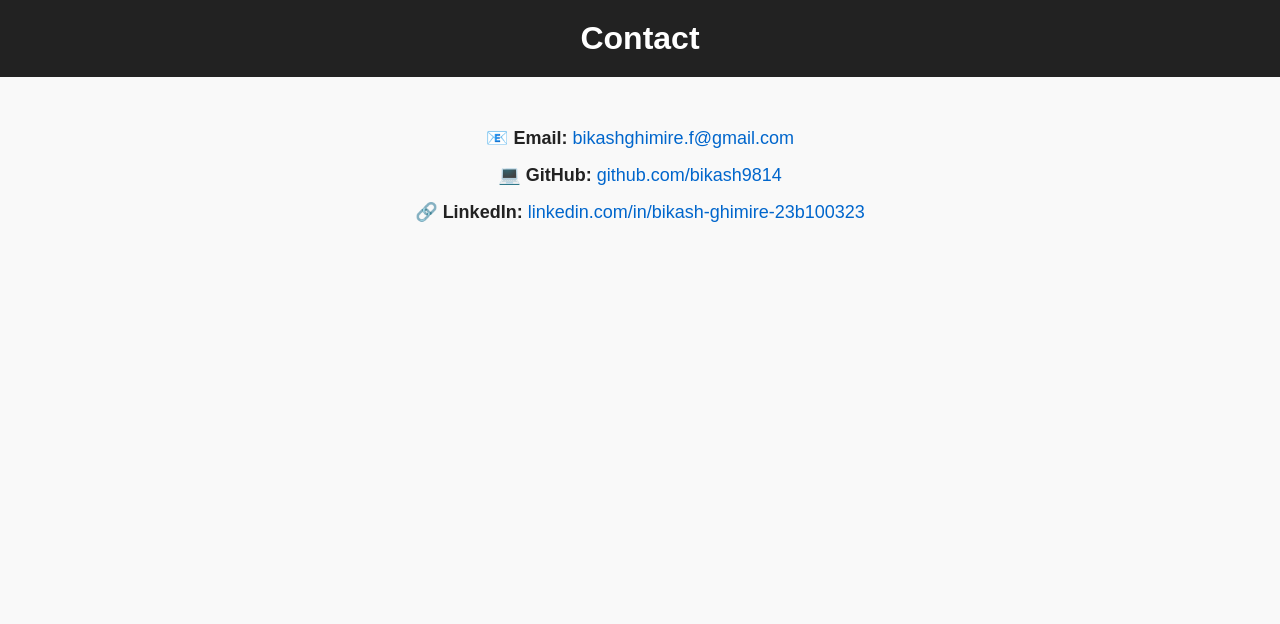
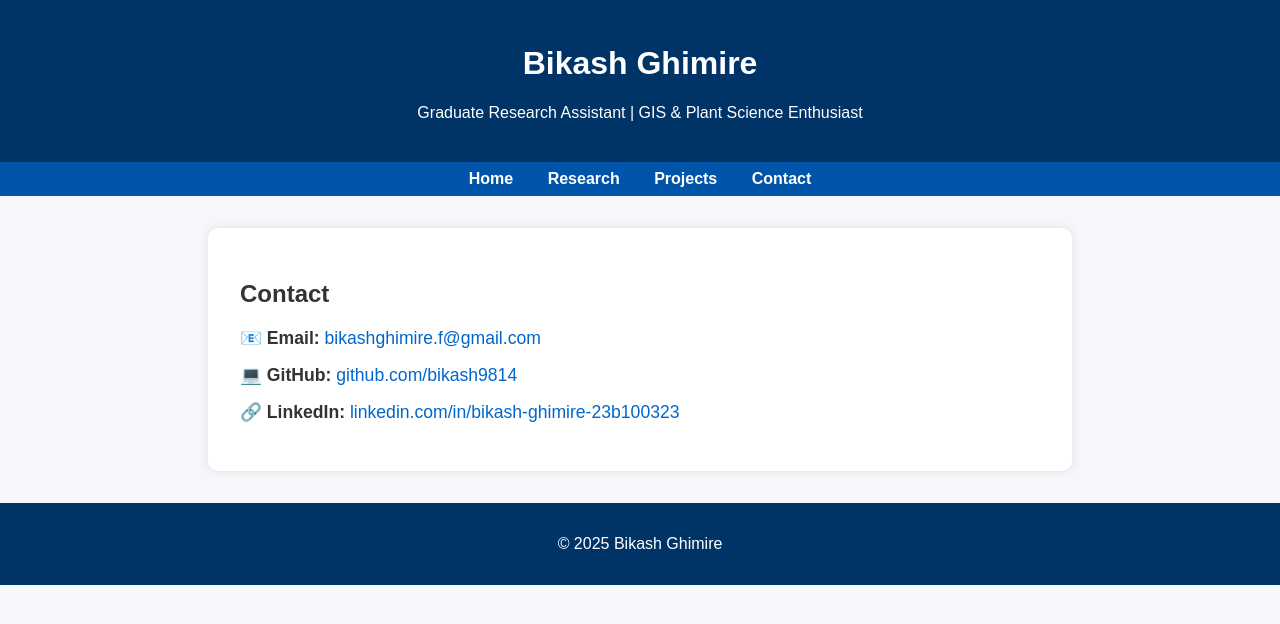
Before and after one commit to bikash9814/Bikash.Ghimire, a plain HTML site: page contact.html in a window 1280 px wide. Drawn offline with Linux system fonts and the light colour scheme.

Commit message:
Update contact.html

```diff
--- a/contact.html
+++ b/contact.html
@@ -7,27 +7,48 @@
   <style>
     body {
       font-family: Arial, sans-serif;
-      background-color: #f9f9f9;
-      color: #222;
-      text-align: center;
+      background-color: #f5f7fa;
+      color: #333;
       margin: 0;
       padding: 0;
     }
 
-    h1 {
-      background-color: #222;
-      color: #fff;
-      padding: 20px 0;
-      margin: 0;
+    header {
+      background-color: #003366;
+      color: white;
+      text-align: center;
+      padding: 1.5rem 1rem;
     }
 
-    .contact-container {
-      margin-top: 50px;
+    nav {
+      background-color: #0055aa;
+      text-align: center;
+      padding: 0.5rem 0;
+    }
+
+    nav a {
+      color: white;
+      margin: 0 15px;
+      text-decoration: none;
+      font-weight: bold;
+    }
+
+    nav a:hover {
+      text-decoration: underline;
+    }
+
+    section {
+      max-width: 800px;
+      margin: 2rem auto;
+      padding: 2rem;
+      background: white;
+      border-radius: 10px;
+      box-shadow: 0 0 10px rgba(0,0,0,0.1);
     }
 
     .contact-item {
-      margin: 15px 0;
-      font-size: 18px;
+      margin: 1rem 0;
+      font-size: 1.1rem;
     }
 
     a {
@@ -38,30 +59,49 @@
     a:hover {
       text-decoration: underline;
     }
+
+    footer {
+      text-align: center;
+      padding: 1rem;
+      background: #003366;
+      color: white;
+      margin-top: 2rem;
+    }
   </style>
 </head>
 <body>
 
-  <h1>Contact</h1>
+  <header>
+    <h1>Bikash Ghimire</h1>
+    <p>Graduate Research Assistant | GIS & Plant Science Enthusiast</p>
+  </header>
 
-  <div class="contact-container">
+  <nav>
+    <a href="index.html">Home</a>
+    <a href="research.html">Research</a>
+    <a href="projects.html">Projects</a>
+    <a href="contact.html">Contact</a>
+  </nav>
+
+  <section>
+    <h2>Contact</h2>
     <div class="contact-item">
-      📧 <strong>Email:</strong>
-      <a href="mailto:bikashghimire.f@gmail.com">bikashghimire.f@gmail.com</a>
+      📧 <strong>Email:</strong> <a href="mailto:bikashghimire.f@gmail.com">bikashghimire.f@gmail.com</a>
     </div>
-
     <div class="contact-item">
-      💻 <strong>GitHub:</strong>
-      <a href="https://github.com/bikash9814" target="_blank">github.com/bikash9814</a>
+      💻 <strong>GitHub:</strong> <a href="https://github.com/bikash9814" target="_blank">github.com/bikash9814</a>
     </div>
-
     <div class="contact-item">
       🔗 <strong>LinkedIn:</strong>
       <a href="https://www.linkedin.com/in/bikash-ghimire-23b100323/" target="_blank">
         linkedin.com/in/bikash-ghimire-23b100323
       </a>
     </div>
-  </div>
+  </section>
+
+  <footer>
+    <p>© 2025 Bikash Ghimire</p>
+  </footer>
 
 </body>
 </html>
```
